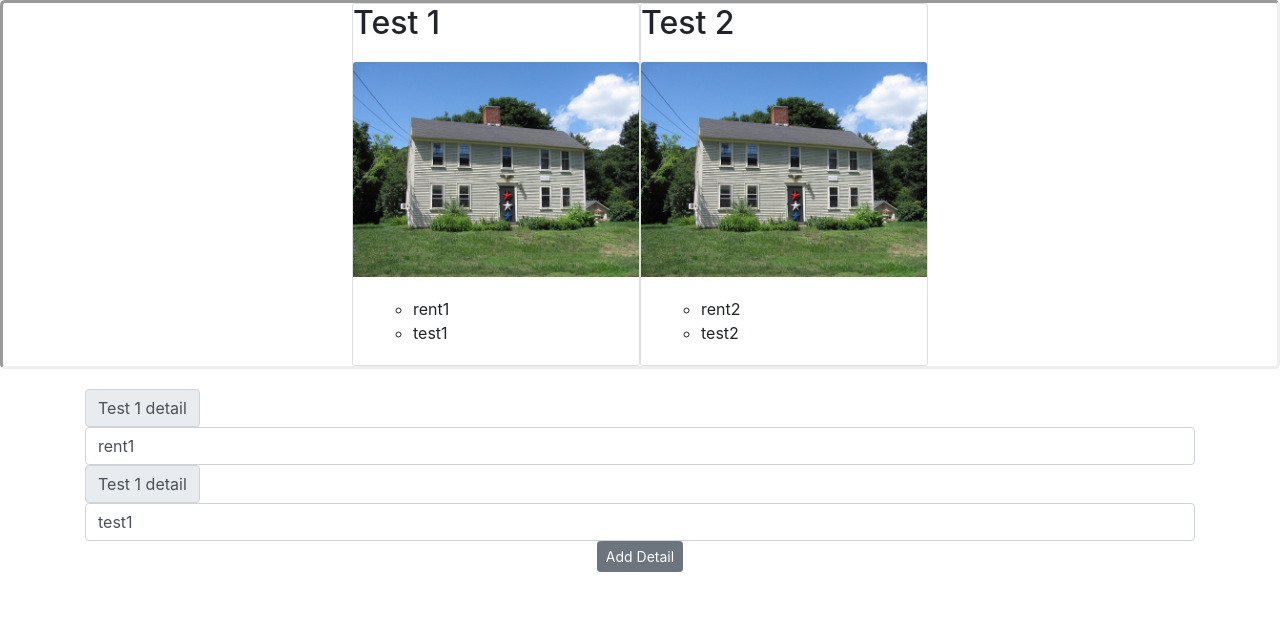
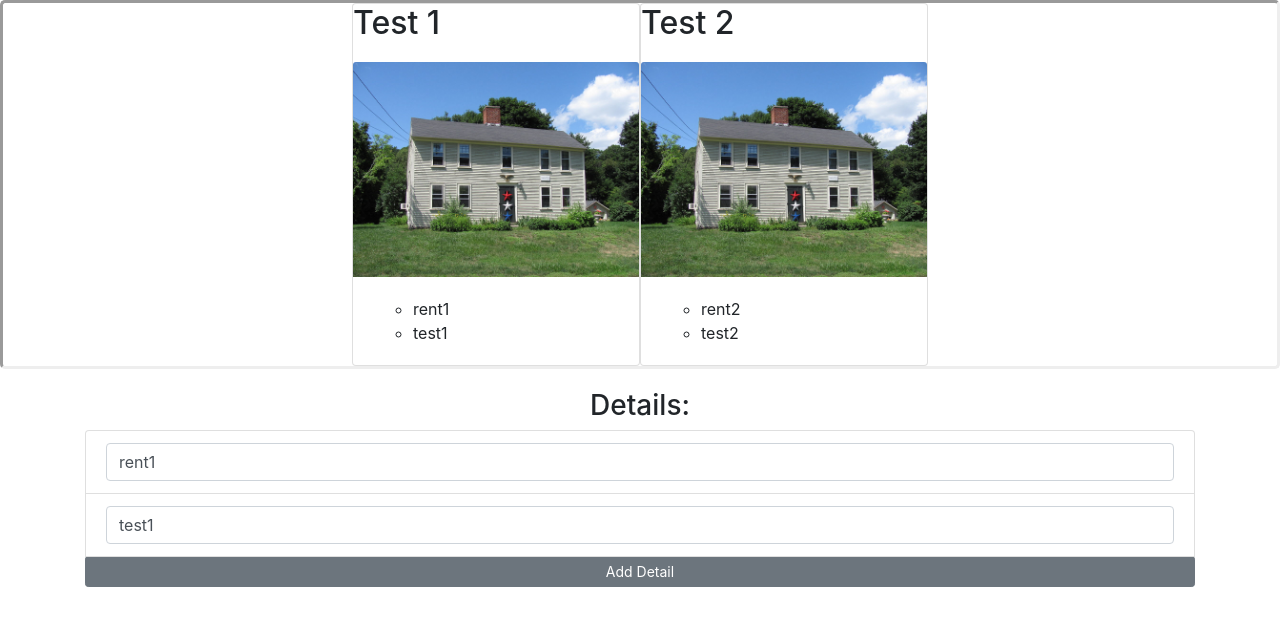
Before and after one commit to CapCoder/RentalManagementFrontEnd, a React (Create React App) app in the folder rentalm/: page / in a window 1280 px wide. Shown: the top 626 px of the page. Built offline with nearby package versions, Linux system fonts and the light colour scheme.

Commit message:
improved the presentation of details inputs.

```diff
--- a/rentalm/src/SettingsPanel/AddDetails/SettingInputs.js
+++ b/rentalm/src/SettingsPanel/AddDetails/SettingInputs.js
@@ -1,6 +1,6 @@
 import React from 'react';
 import InputBox from './InputDetailBox';
-import {Button, InputGroup, InputGroupAddon, Input} from 'reactstrap';
+import {Button, InputGroup, ListGroup, ListGroupItem, Input} from 'reactstrap';
 
 const inputList = (props) =>{
     let settings=props.selectedAdd;
@@ -9,18 +9,20 @@ const inputList = (props) =>{
         return(
             // Check use of key here
             //<InputBox key={index} editDetail={settings.editDetail} index={settings.details[settings.selected].houseDetails.indexOf(detail)} startingText={detail}/>
-            <inputGroup size="sm">
-                <InputGroupAddon addonType="prepend">{`${settings.details[settings.selected].title} detail`}</InputGroupAddon>
-                <Input type="text" name={settings.details[settings.selected].houseDetails.indexOf(detail)} value={detail} onChange={settings.editDetail} />
-            </inputGroup>
+
+            <ListGroupItem><Input type="text" name={settings.details[settings.selected].houseDetails.indexOf(detail)} value={detail} onChange={settings.editDetail} /></ListGroupItem>
         );
     });
 
     return(
-        <>
-            {inputs}
-            <Button size="sm" onClick={settings.addDetail}>Add Detail</Button>
-        </>
+        <inputGroup size="sm">
+            <h3>Details:</h3>
+            <ListGroup>
+                {inputs}
+                <Button size="sm" onClick={settings.addDetail}>Add Detail</Button>
+            </ListGroup>
+        </inputGroup>
+
     );
 }
 
```
